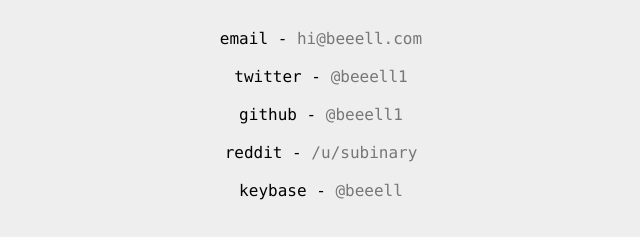
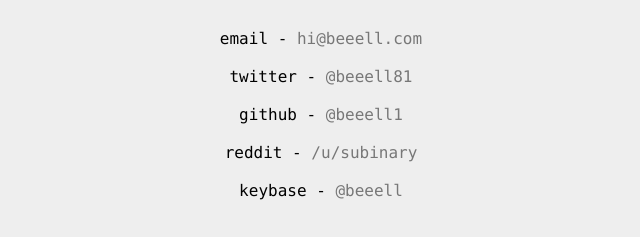
Before and after one commit to beeell1/beeell1.github.io, a plain HTML site: page index.html in a window 1280 px wide. Shown: the part 399-636 px from the top of the page, 319-959 px from the left. Drawn offline with Linux system fonts and the light colour scheme.

Commit message:
fix twitter id

```diff
--- a/index.html
+++ b/index.html
@@ -32,7 +32,7 @@
   </a> <br>
   <h1><p>Bee Ell</p></h1>
   email - <a href='&#109;ailt&#111;&#58;%6&#56;i&#37;40&#98;e%65ell&#46;com'>hi&#64;b&#101;eell&#46;com</a> <br /><br />
-  twitter - <a href='http://twitter.com/beeell81'>@beeell1</a>  <br /><br />
+  twitter - <a href='http://twitter.com/beeell81'>@beeell81</a>  <br /><br />
   github - <a href='http://github.com/beeell1'>@beeell1</a>  <br /><br />
   reddit - <a href='http://reddit.com/u/subinary'>/u/subinary</a>  <br /><br />
   keybase - <a href='http://keybase.io/beeell1'>@beeell</a>  <br /><br />
```
